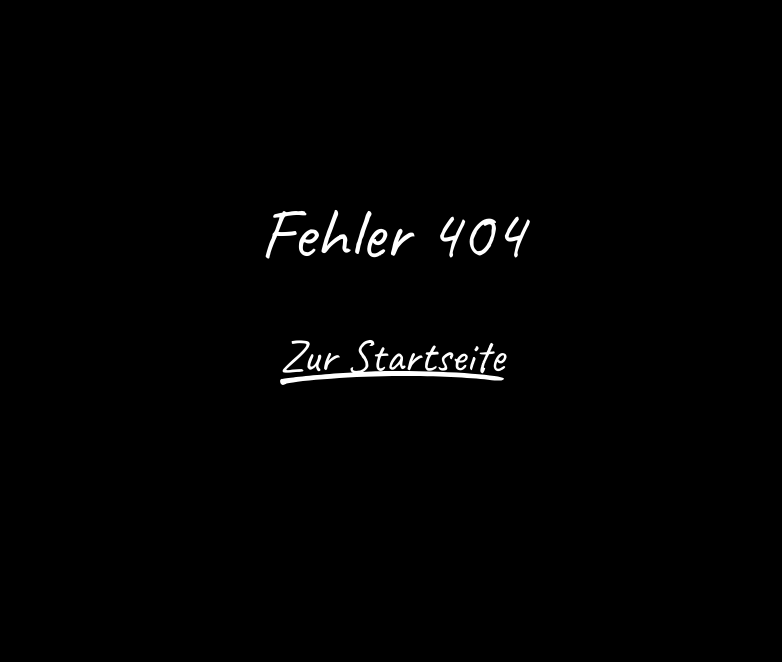
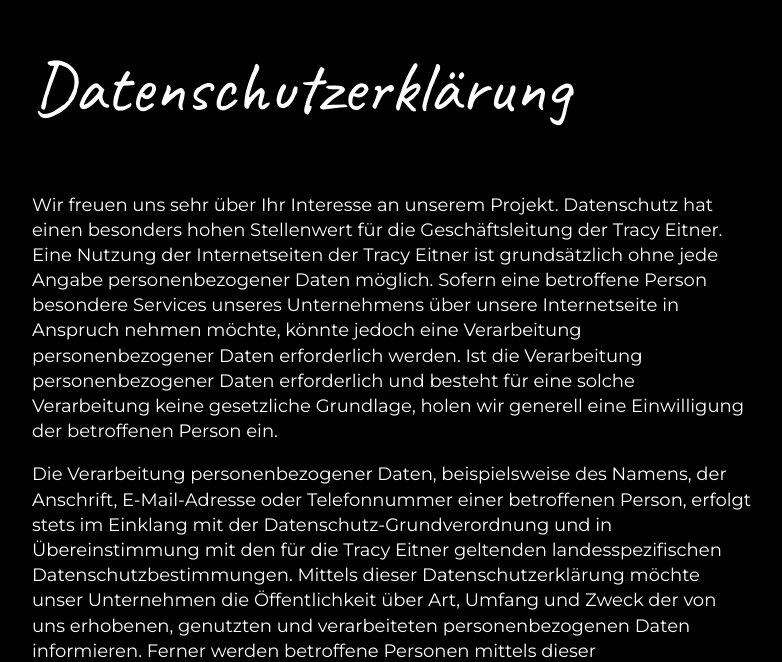
Before and after one commit to cawo88/for-trace, a React (Create React App) app: page /datenschutz in a window 1280 px wide. Before the commit this address led to /404. Shown: the part 138-800 px from the top of the page, without its empty margins (248-1030 px from the left). Built offline with nearby package versions, Linux system fonts and the light colour scheme.

Commit message:
chore: update privacy policy url and heading

```diff
--- a/src/App.tsx
+++ b/src/App.tsx
@@ -10,7 +10,7 @@ class App extends React.Component {
       <BrowserRouter>
         <Switch>
           <Route exact path="/" component={Home} />
-          <Route path="/privacy-policy" component={PrivacyPolicy} />
+          <Route path="/datenschutz" component={PrivacyPolicy} />
           <Route path="/404" component={Error} />
           <Redirect to="/404" />
         </Switch>
--- a/src/pages/PrivacyPolicy/PrivacyPolicy.component.tsx
+++ b/src/pages/PrivacyPolicy/PrivacyPolicy.component.tsx
@@ -5,8 +5,7 @@ const PrivacyPolicy = () => {
   return (
     <main className={styles.main}>
       <article className={styles.article}>
-        <h1 className={styles.heading}>Privacy Policy</h1>
-        <h2>Datenschutzerklärung</h2>
+        <h1 className={styles.heading}>Datenschutzerklärung</h1>
         <p>
           Wir freuen uns sehr über Ihr Interesse an unserem Projekt. Datenschutz hat einen besonders hohen Stellenwert
           für die Geschäftsleitung der Tracy Eitner. Eine Nutzung der Internetseiten der Tracy Eitner ist grundsätzlich
@@ -514,7 +513,7 @@ const PrivacyPolicy = () => {
           Facebook herunterzuladen. Eine Gesamtübersicht über alle Facebook-Plug-Ins kann unter
           <a href="https://developers.facebook.com/docs/plugins/?locale=de_DE">
             https://developers.facebook.com/docs/plugins/?locale=de_DE
-          </a>
+          </a>{' '}
           abgerufen werden. Im Rahmen dieses technischen Verfahrens erhält Facebook Kenntnis darüber, welche konkrete
           Unterseite unserer Internetseite durch die betroffene Person besucht wird.
         </p>
@@ -570,7 +569,9 @@ const PrivacyPolicy = () => {
           wird der Internetbrowser auf dem informationstechnologischen System der betroffenen Person automatisch durch
           die jeweilige Twitter-Komponente veranlasst, eine Darstellung der entsprechenden Twitter-Komponente von
           Twitter herunterzuladen. Weitere Informationen zu den Twitter-Buttons sind unter
-          <a href="https://about.twitter.com/de/resources/buttons">https://about.twitter.com/de/resources/buttons</a>
+          <a href="https://about.twitter.com/de/resources/buttons">
+            https://about.twitter.com/de/resources/buttons
+          </a>{' '}
           abrufbar. Im Rahmen dieses technischen Verfahrens erhält Twitter Kenntnis darüber, welche konkrete Unterseite
           unserer Internetseite durch die betroffene Person besucht wird. Zweck der Integration der Twitter-Komponente
           ist es, unseren Nutzern eine Weiterverbreitung der Inhalte diese Internetseite zu ermöglichen, diese
```
